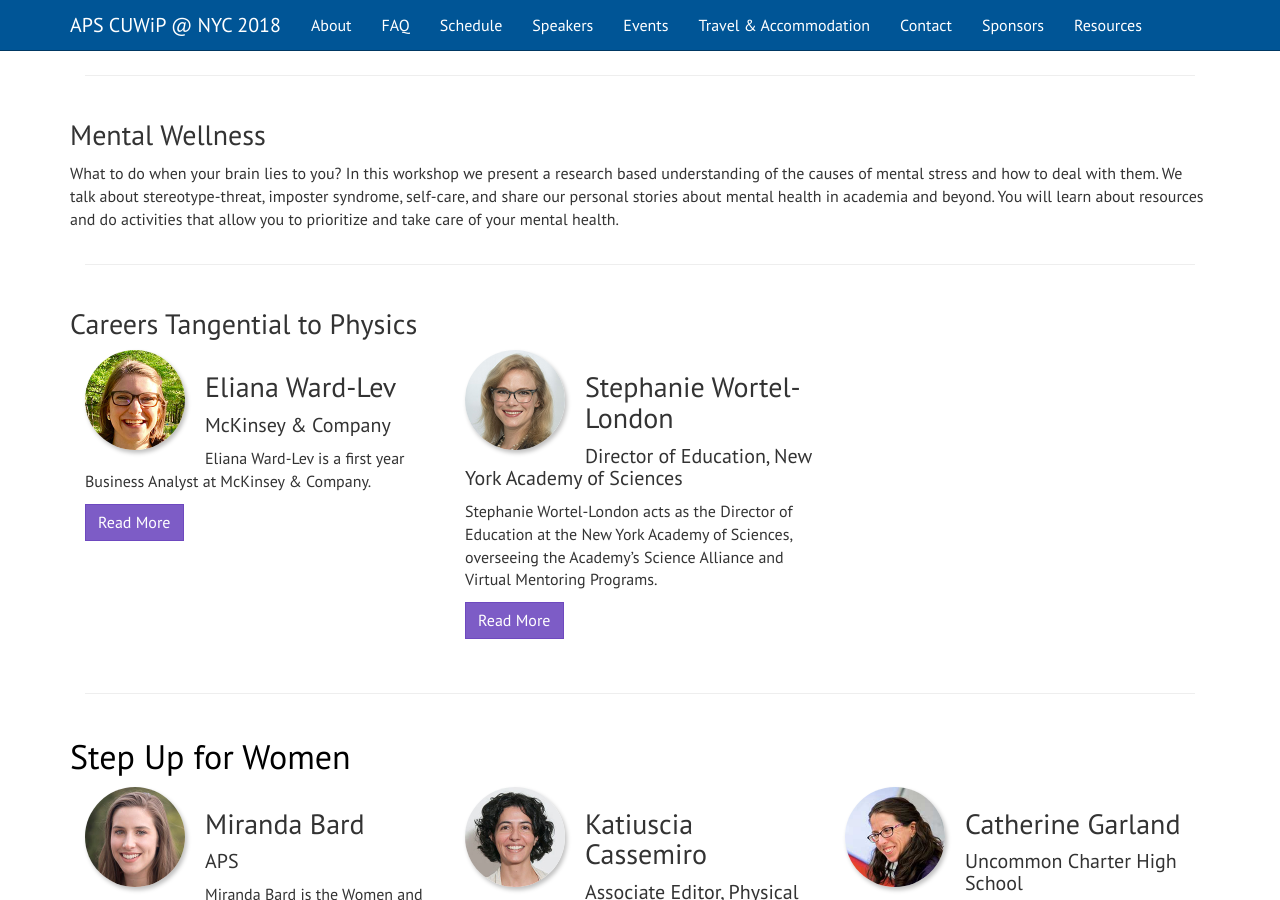
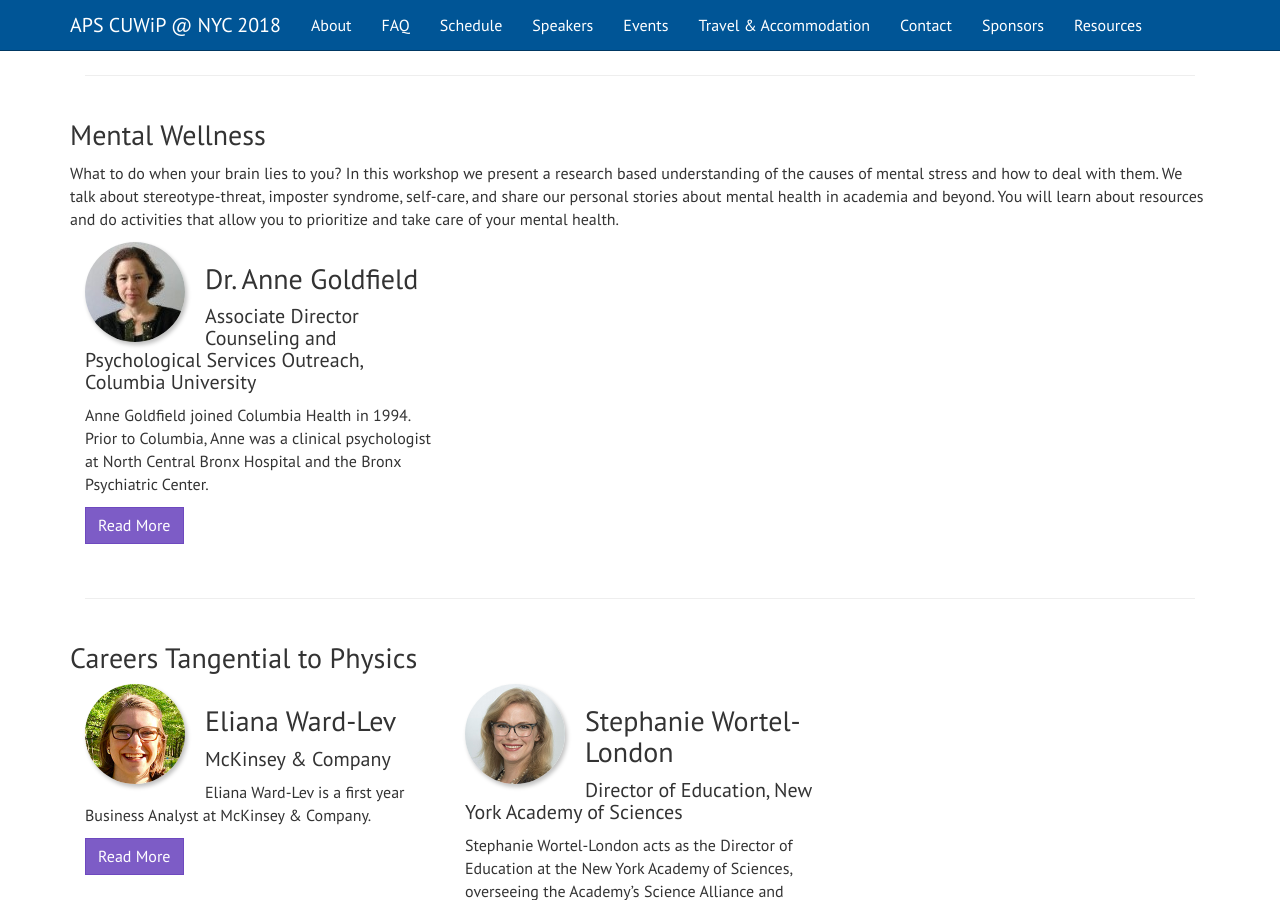
Before and after one commit to cuwip-nyc/cuwip-nyc.github.io, a Jekyll site: the page built from speakers.html, in a window 1280 px wide and 900 px high, scrolled down 3668 px. Built offline with Jekyll 4.4.1, drawn with Linux system fonts in a browser that asks for light colours; nearby versions of some CDN libraries.

Commit message:
Update mental wellness on speakers page

```diff
--- a/speakers.html
+++ b/speakers.html
@@ -382,7 +382,35 @@ Read More
 <h3>Mental Wellness</h3>
 <p>What to do when your brain lies to you? In this workshop we present a research based understanding of the causes of mental stress and how to deal with them. We talk about stereotype-threat, imposter syndrome, self-care, and share our personal stories about mental health in academia and beyond. You will learn about resources and do activities that allow you to prioritize and take care of your mental health. </p>
 
+<div class="col-md-4 col-sm-6 col-xs-12 aSpeaker">
+<img src="{{base.url}}/images/a-g-200.jpg" alt="putman" class="img-circle img-responsive shadowImg pull-left" width="100" height="100">
+<h3>Dr. Anne Goldfield</h3>
+<h4>Associate Director Counseling and Psychological Services Outreach, Columbia
+University  </h4>
+<p>Anne Goldfield joined Columbia Health in 1994. Prior to Columbia, Anne was a
+clinical psychologist at North Central Bronx Hospital and the Bronx Psychiatric
+Center.</p>
+<button class="btn btn-info" type="button" data-toggle="collapse"
+data-target="#goldfieldBio" aria-expanded="false" aria-controls="goldfieldBio">
+Read More
+</button>
+<div class="collapse" id="goldfieldBio">
+<div class="well">
+<p>Anne Goldfield joined Columbia Health in 1994. Prior to Columbia, Anne was a
+clinical psychologist at North Central Bronx Hospital and the Bronx Psychiatric
+Center. She attended the CUNY City College of New York, the University of San
+Francisco. She was also part of the graduate faculty at the New School for
+Social Research.
+
+Anne's professional interests include individual and couples counseling, the
+treatment of students with alcohol and other drug concerns, and developmental
+issues of early adulthood.</p>
 </div>
+</div>
+</div>
+
+</div>
+
 <hr>
 <div class="row"  id="careeroptions">
 
```
Also changed, not shown: images/a-g-200.jpg (added), 12 other files.
